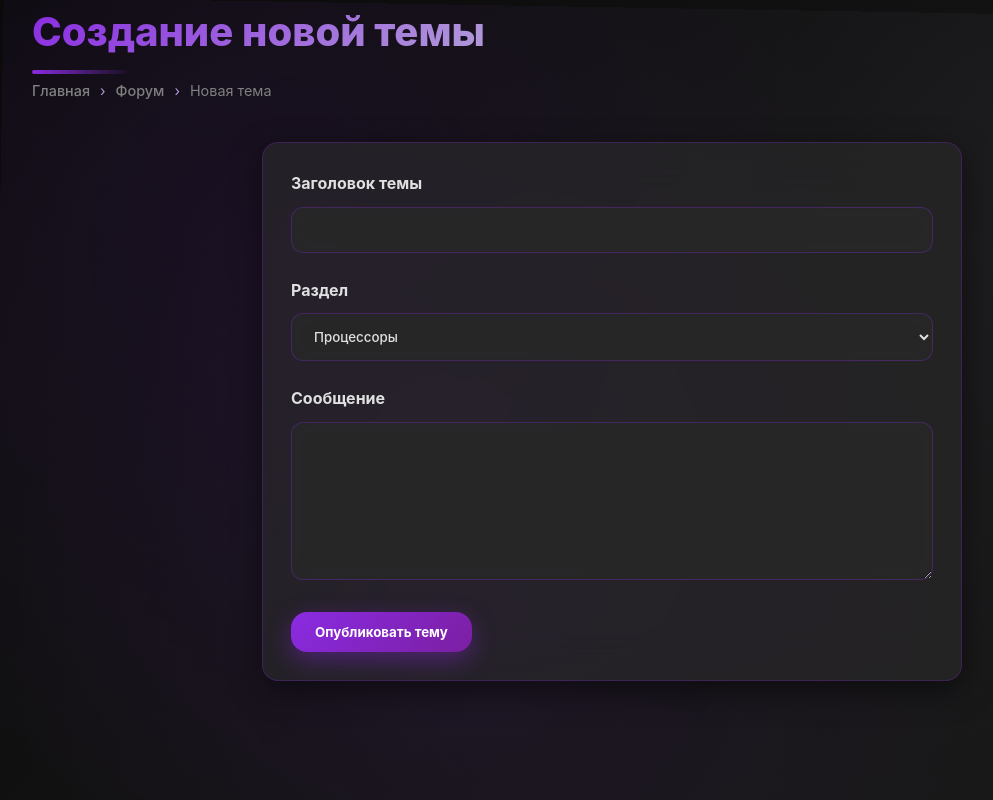
After one commit to oxpannuk/pcboard, a PHP site: the page made by сreate_thread.php in a window 1280 px wide. The commit adds this page. Shown: the whole page, without its empty margins (28-1021 px from the left). Run offline with PHP 8.4, Linux system fonts and the light colour scheme; a user stored in the database is signed in.

```diff
--- /dev/null
+++ b/сreate_thread.php
@@ -0,0 +1,58 @@
+<?php
+require __DIR__ . '/config/db.php';
+
+// если не авторизован — редирект на главную
+if (empty($_SESSION['user_id'])) {
+    header('Location: index.php');
+    exit;
+}
+?>
+<!DOCTYPE html>
+<html lang="ru">
+<head>
+    <meta charset="UTF-8">
+    <title>Новая тема — PC Boards</title>
+    <link rel="stylesheet" href="https://cdnjs.cloudflare.com/ajax/libs/font-awesome/6.4.0/css/all.min.css">
+    <link rel="stylesheet" href="assets/css/styles.css">
+</head>
+<body>
+    <?php /* можешь скопировать сюда тот же header, что и в index.php */ ?>
+
+    <main class="container">
+        <div class="page-header">
+            <div>
+                <h1 class="page-title">Создание новой темы</h1>
+                <ul class="breadcrumb">
+                    <li><a href="index.php">Главная</a></li>
+                    <li><a href="forum.php">Форум</a></li>
+                    <li>Новая тема</li>
+                </ul>
+            </div>
+        </div>
+
+        <div class="thread-card" style="max-width: 700px; margin: 0 auto;">
+            <form>
+                <div class="form-group">
+                    <label class="form-label">Заголовок темы</label>
+                    <input type="text" class="form-control" required>
+                </div>
+                <div class="form-group">
+                    <label class="form-label">Раздел</label>
+                    <select class="form-control">
+                        <option>Процессоры</option>
+                        <option>Видеокарты</option>
+                        <option>Материнские платы</option>
+                        <option>Память и накопители</option>
+                        <option>Периферия</option>
+                    </select>
+                </div>
+                <div class="form-group">
+                    <label class="form-label">Сообщение</label>
+                    <textarea class="form-control" rows="8" required></textarea>
+                </div>
+                <button type="submit" class="btn btn-primary">Опубликовать тему</button>
+            </form>
+        </div>
+    </main>
+</body>
+</html>
```
Also changed, not shown: index.php (+59 -8 lines), 1 other file.
